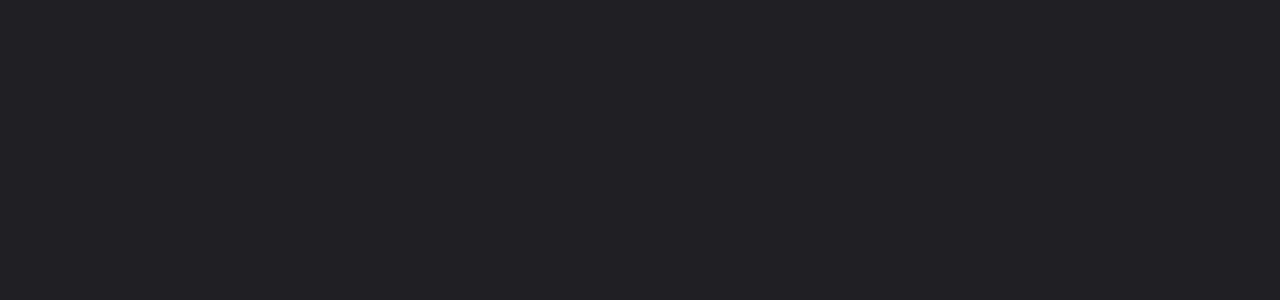
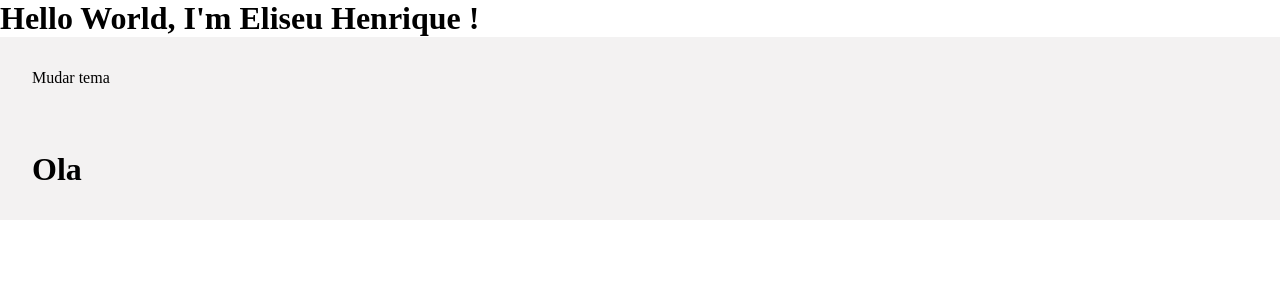
Before and after one commit to EliseuVicente/portifolio, a React (Vite) app: page / in a window 1280 px wide. Shown: the top 300 px of the page. Built offline with nearby package versions, Linux system fonts and the light colour scheme.

Commit message:
Creating route too contextProvider

```diff
--- a/src/App.jsx
+++ b/src/App.jsx
@@ -2,17 +2,23 @@
 import { BrowserRouter } from 'react-router-dom'
 import { GlobalStyle } from "./styles/themes/global"
 import { ThemeProvider } from "styled-components"
-import { defaultTheme } from "./styles/themes/default"
-
+import { themes } from "./styles/themes/default";
+import { Context} from "./contexts/context";
+import { useContext } from "react";
 
 export function App() {
 
+const { DarkTheme } = useContext(Context)
+
+const theme = DarkTheme == true ? themes.dark : themes.light
+
+
   return (
-    <ThemeProvider theme={defaultTheme}>
-      <BrowserRouter>
-        <Router />
-        <GlobalStyle />
-      </BrowserRouter>
+    <ThemeProvider theme={theme}>
+        <BrowserRouter>
+          <Router />
+          <GlobalStyle />
+        </BrowserRouter>
     </ThemeProvider>
 
 
--- /dev/null
+++ b/src/components/Navbar/index.jsx
@@ -0,0 +1,29 @@
+import { useContext } from "react";
+import { Context } from "../../contexts/context";
+import { DivTeste, HandleChangeTheme } from "./styles";
+
+export function NavBar(){
+
+const {DarkTheme, setDarkTheme} = useContext(Context)
+
+const ChangeTheme = () => {
+        setDarkTheme(!DarkTheme)
+    }
+
+    return (
+        <>
+         <h1>Hello World, I'm Eliseu Henrique !</h1>
+
+         <HandleChangeTheme
+            onClick={()=> ChangeTheme()}
+         >Mudar tema</HandleChangeTheme>
+
+         <DivTeste>
+            <h1>Ola</h1>
+         </DivTeste>
+        </>
+
+
+
+    )
+}
--- /dev/null
+++ b/src/components/Navbar/styles.js
@@ -0,0 +1,11 @@
+import styled from 'styled-components'
+
+export const HandleChangeTheme = styled.div`
+    padding: 2rem;
+    background: ${props => props.theme['background']};
+`
+
+export const DivTeste = styled.div`
+    padding: 2rem;
+    background: ${props => props.theme['background']};
+`
--- /dev/null
+++ b/src/contexts/context.jsx
@@ -0,0 +1,18 @@
+import { createContext, useState } from "react";
+
+export const Context = createContext({ })
+
+export function ContextProvider({children}){
+
+    const [DarkTheme, setDarkTheme] = useState(true)
+
+    return (
+        <Context.Provider
+            value={{
+                DarkTheme,
+                setDarkTheme
+            }}>
+                {children}
+            </Context.Provider>
+    )
+}
--- a/src/main.jsx
+++ b/src/main.jsx
@@ -1,10 +1,13 @@
 import React from 'react'
 import ReactDOM from 'react-dom/client'
 import { App } from './App'
+import { ContextProvider } from './contexts/context'
 
 
 ReactDOM.createRoot(document.getElementById('root')).render(
   <React.StrictMode>
-    <App />
+    <ContextProvider>
+      <App />
+    </ContextProvider>
   </React.StrictMode>,
 )
--- a/src/styles/themes/default.jsx
+++ b/src/styles/themes/default.jsx
@@ -1,5 +1,5 @@
-export const defaultTheme = {
-
+export const themes = {
+    light: {
         'yellow-dark': '#C47F17',
         'yellow': '#DBAC2C',
         'yellow-light': '#F1E9C9',
@@ -20,5 +20,9 @@
 
         'white': '#FFFFFF',
         'background': '#202024',
+    },
 
+   dark: {
+    'background': '#F3F2F2',
    }
+}
--- a/src/styles/themes/defaultLayout.jsx
+++ b/src/styles/themes/defaultLayout.jsx
@@ -1,6 +1,9 @@
+import { NavBar } from "../../components/Navbar";
+
 export function DefaultLayout(){
     return (
         <>
+            <NavBar />
         </>
     )
 }
--- a/src/styles/themes/global.jsx
+++ b/src/styles/themes/global.jsx
@@ -1,4 +1,5 @@
 import { createGlobalStyle } from "styled-components";
+
 
 export const GlobalStyle = createGlobalStyle`
 
@@ -10,6 +11,5 @@
 
 html, body {
     width: 100vw;
-    background-color: ${props => props.theme['background']};
 }
 `
```
Lines whose indentation alone changed are shown as unchanged.
